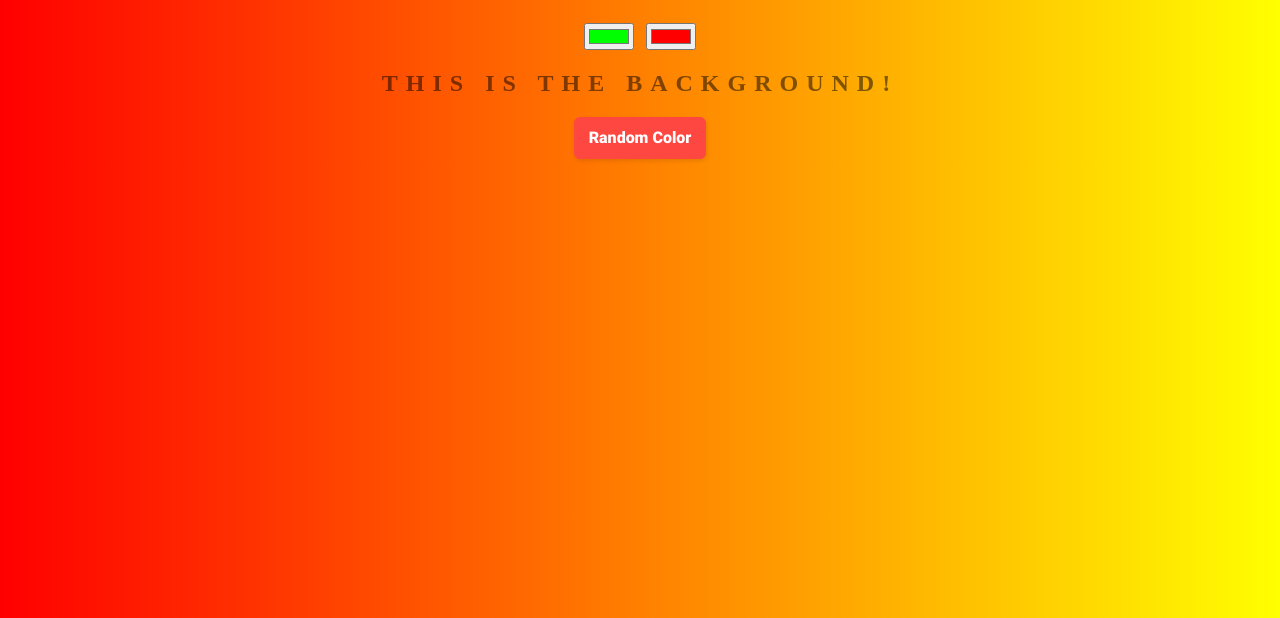
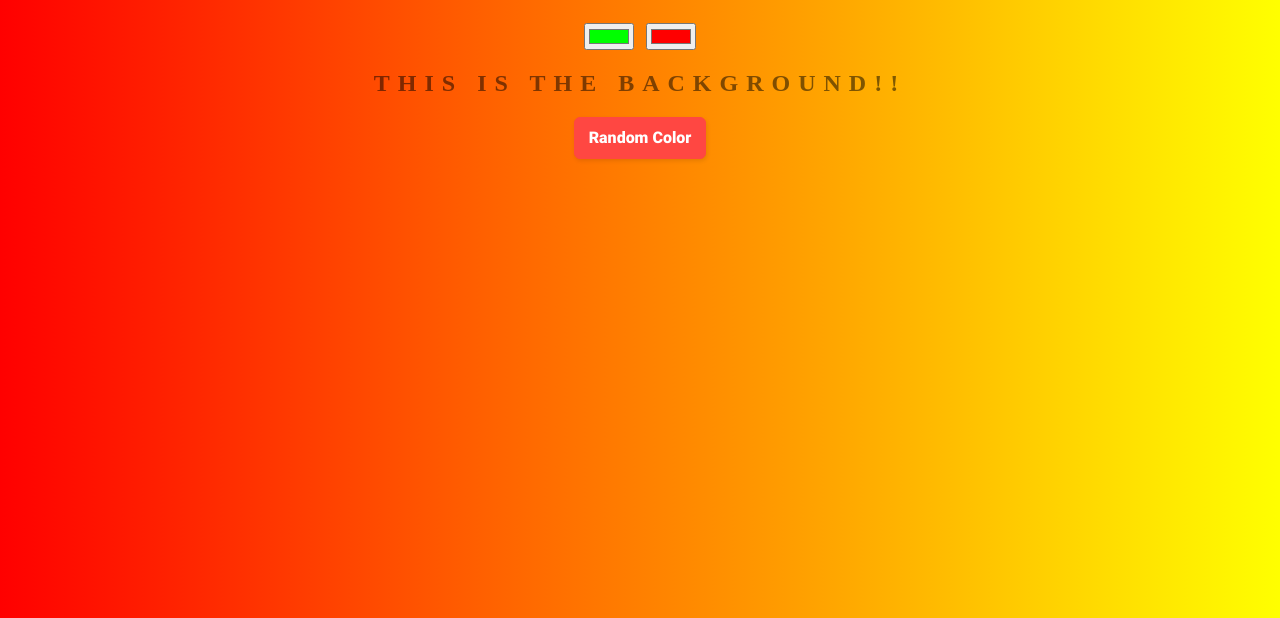
Before and after one commit to angelojhelo02/bg-gen, a plain HTML site: page index.html in a window 1280 px wide. Shown: the part 182-800 px from the top of the page. Drawn offline with Linux system fonts and the light colour scheme.

Commit message:
adding 2 exclamation point

```diff
--- a/index.html
+++ b/index.html
@@ -24,7 +24,7 @@
       value="#ff0000"
     />
 
-    <h2>This is the Background!</h2>
+    <h2>This is the Background!!</h2>
     <h3></h3>
     <button class="randColor" onclick="setRandomColor()">Random Color</button>
     <script src="script.js"></script>
```
